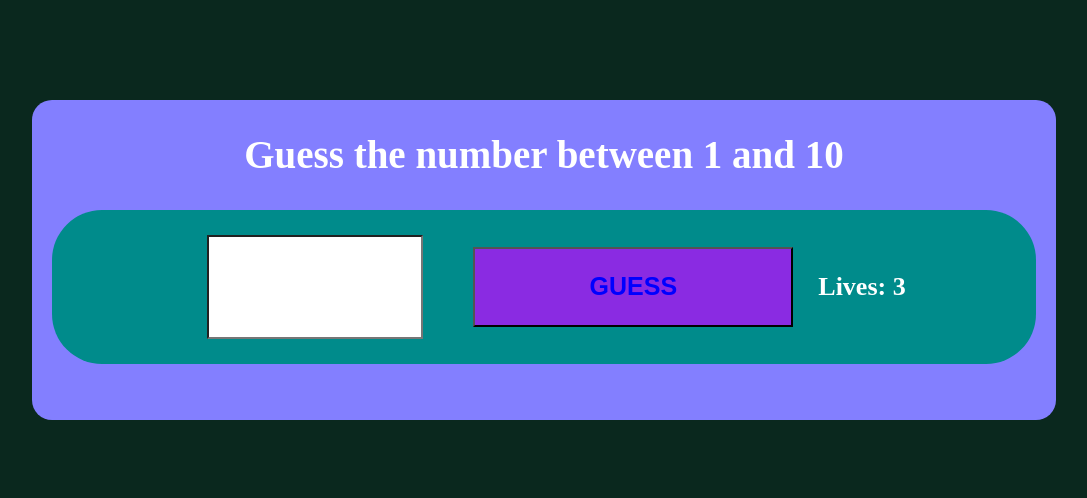
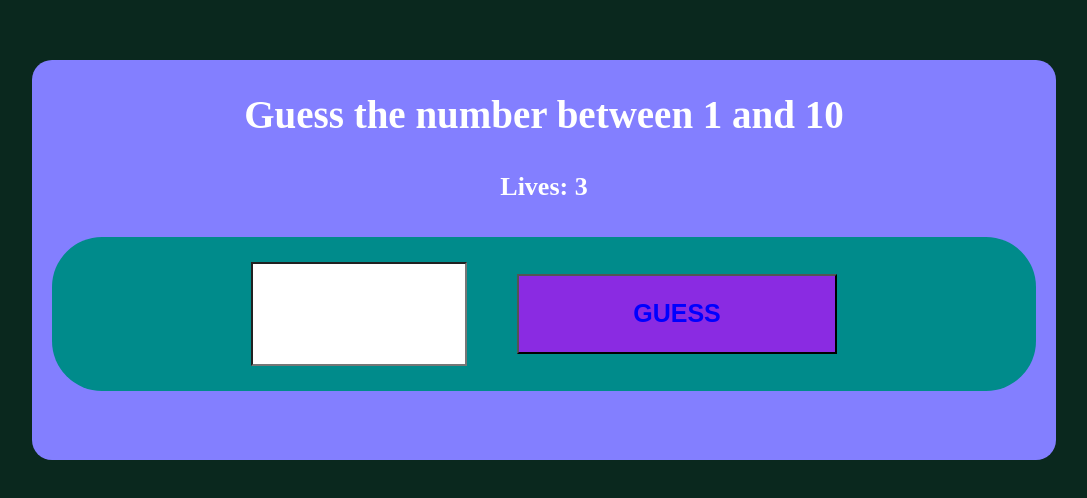
Before and after one commit to FarhathH/SkillsBootCampWeek6Farhath, a React (Create React App) app in the folder day-1/: page / in a window 1280 px wide. Shown: the part 140-638 px from the top of the page, without its empty margins (96-1183 px from the left). Built offline with nearby package versions, Linux system fonts and the light colour scheme; a web font is replaced by a local one.

Commit message:
Trying for random number generating function now

```diff
--- a/day-1/src/guess.css
+++ b/day-1/src/guess.css
@@ -1,6 +1,6 @@
 .box{
     width:80vw;
-    height:40vh;
+    height:50vh;
     background-color: rgb(131, 127, 255);
     margin: 10px;
     border-radius: 20px;
--- a/day-1/src/guess.js
+++ b/day-1/src/guess.js
@@ -4,7 +4,7 @@ import {useState} from 'react';
 
 
 
-function RandomNum(){
+function RandomNum(props){
 
     // useState variable to use for checking condition
     const[guess, setGuess] = useState("")
@@ -15,7 +15,10 @@ function RandomNum(){
     const[youWin, setYouWin] = useState(false)
     const[messageColour, setMessageColour] = useState("white")
 
-
+    //function to randomly generate new answer.
+    function GetRandomNumber(max){
+        Math.floor(Math.random()* props.max)
+    }
 
 
     //This function will reset the details and layout again for another try.
@@ -24,6 +27,7 @@ function RandomNum(){
         setLives(3)
         setMessage("Guess the number between 1 and 10")
         setMessageColour("white")
+        setAnswer(GetRandomNumber(10))
     }
 
     // This should change the message based on input from user.
@@ -61,7 +65,7 @@ function RandomNum(){
     <>
         <div className = "box">
             <h2 style = {{color:messageColour}}>{message}</h2>
-
+            <h4>Lives: {lives}</h4>
             {/*Disappears when gameOver bool is no longer false.*/}
             {gameOver == false &&
             <>
@@ -72,7 +76,7 @@ function RandomNum(){
                     <button onClick = {MakeGuess} className = "guess-button">
                         <strong>GUESS</strong>
                     </button>
-                    <h4>Lives: {lives}</h4>
+
                 </div>
             </>
             }
```
